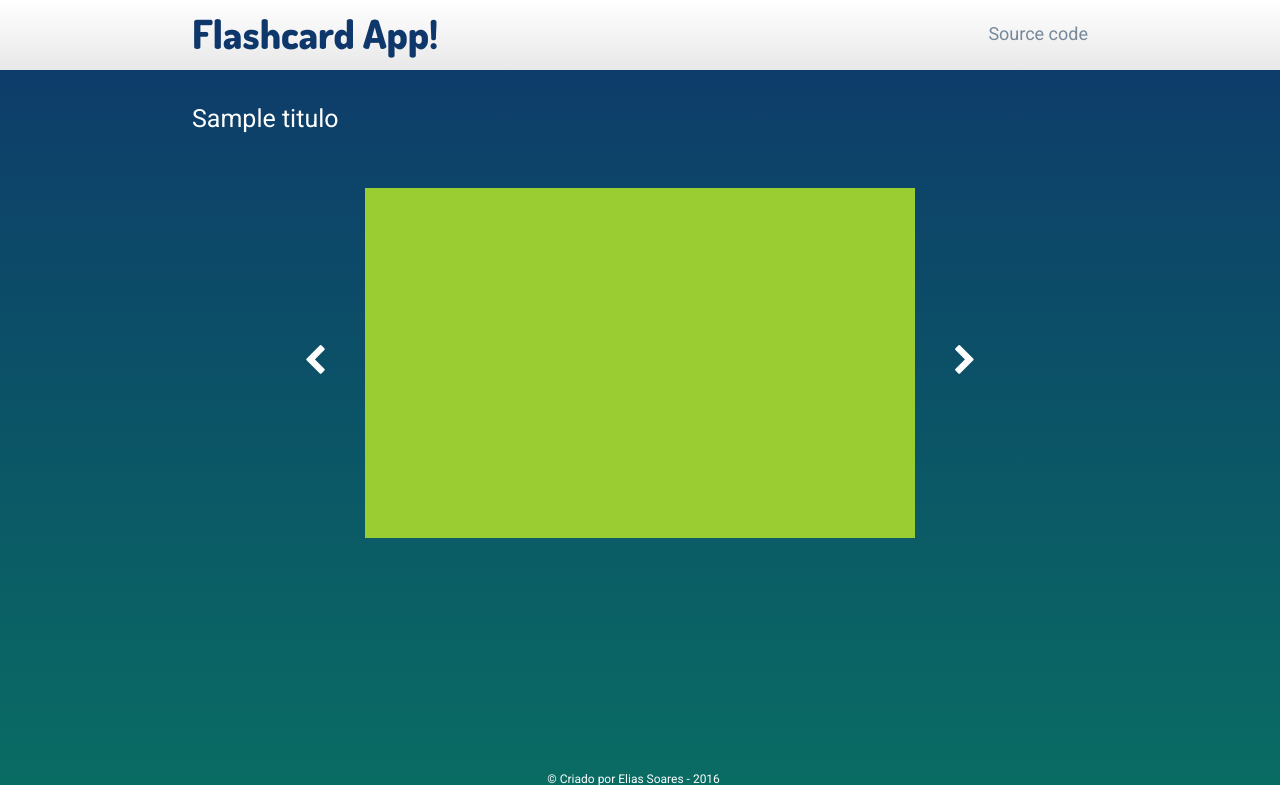
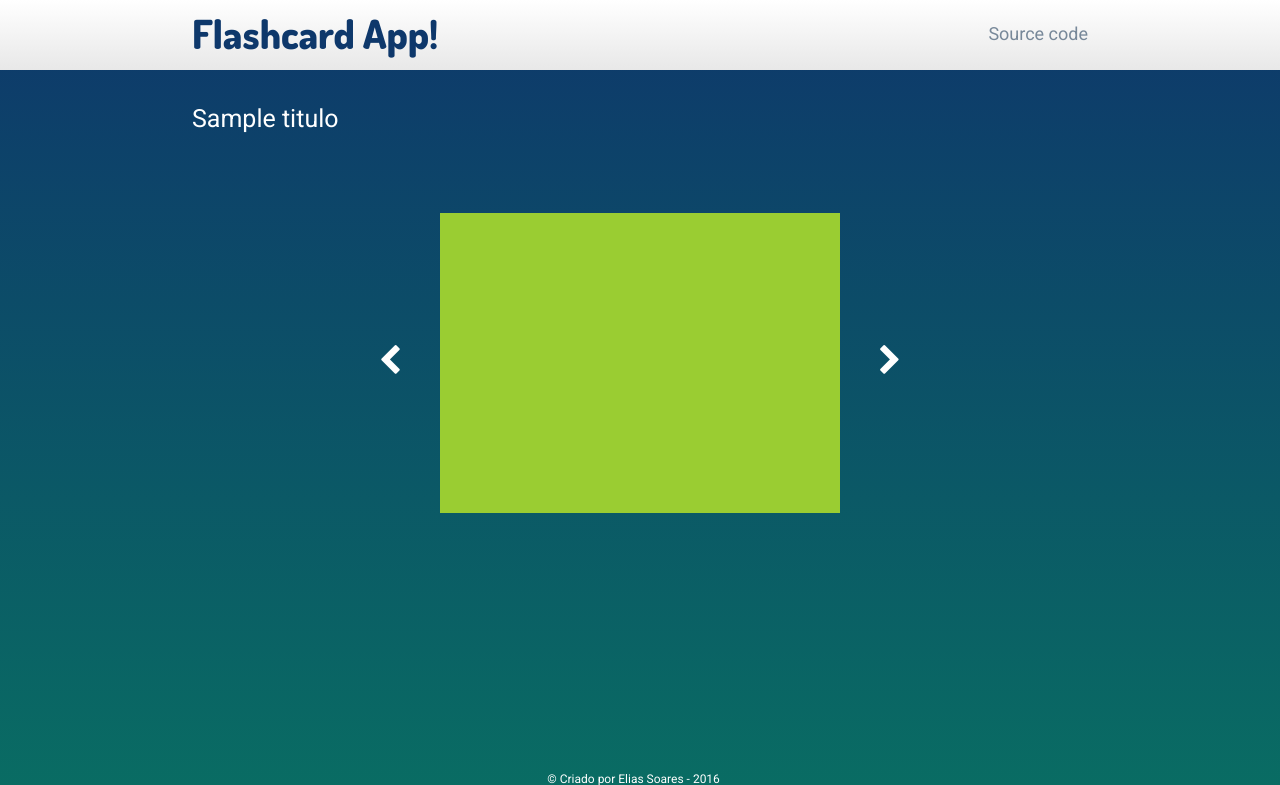
Before and after one commit to eliassv/flashcards-app, a Flask app: template templates/showcards.html in a window 1280 px wide. Shown: the top 785 px of the page. Run offline with Flask 2, Linux system fonts and the light colour scheme; the template is opened without the code that fills it: most values are stand-ins (such as "Sample title", 1, 10 or a date in 2020); some libraries are stand-ins or nearby versions.

Commit message:
correção animação dos cards

```diff
--- a/static/styles/style.css
+++ b/static/styles/style.css
@@ -171,8 +171,8 @@ Cards
 */
 
 .card {
-    width: 550px;
-    height: 350px;
+    width: 400px;
+    height: 300px;
     margin: auto;
     transition: all 0.2s;
     perspective: 900px;
@@ -208,9 +208,8 @@ Cards
 }
 
 .back{
-    transform: rotateY(180deg);
+    transform: rotateY(-180deg);
 }
-
 
 .flipped .back{
     transform: rotateY(0deg);
@@ -245,5 +244,4 @@ Carrossel
     color: white;
     position: relative;
     top: 45%;
-
 }
--- a/templates/showcards.html
+++ b/templates/showcards.html
@@ -42,7 +42,13 @@
             $(this).toggleClass('flipped');
         });
 
+        $('.seta a').click(function (e) {
+            $('.card').removeClass('flipped');
+        });
+
         window.location = "#item-1";
+
+
     </script>
 
 </div>
```
